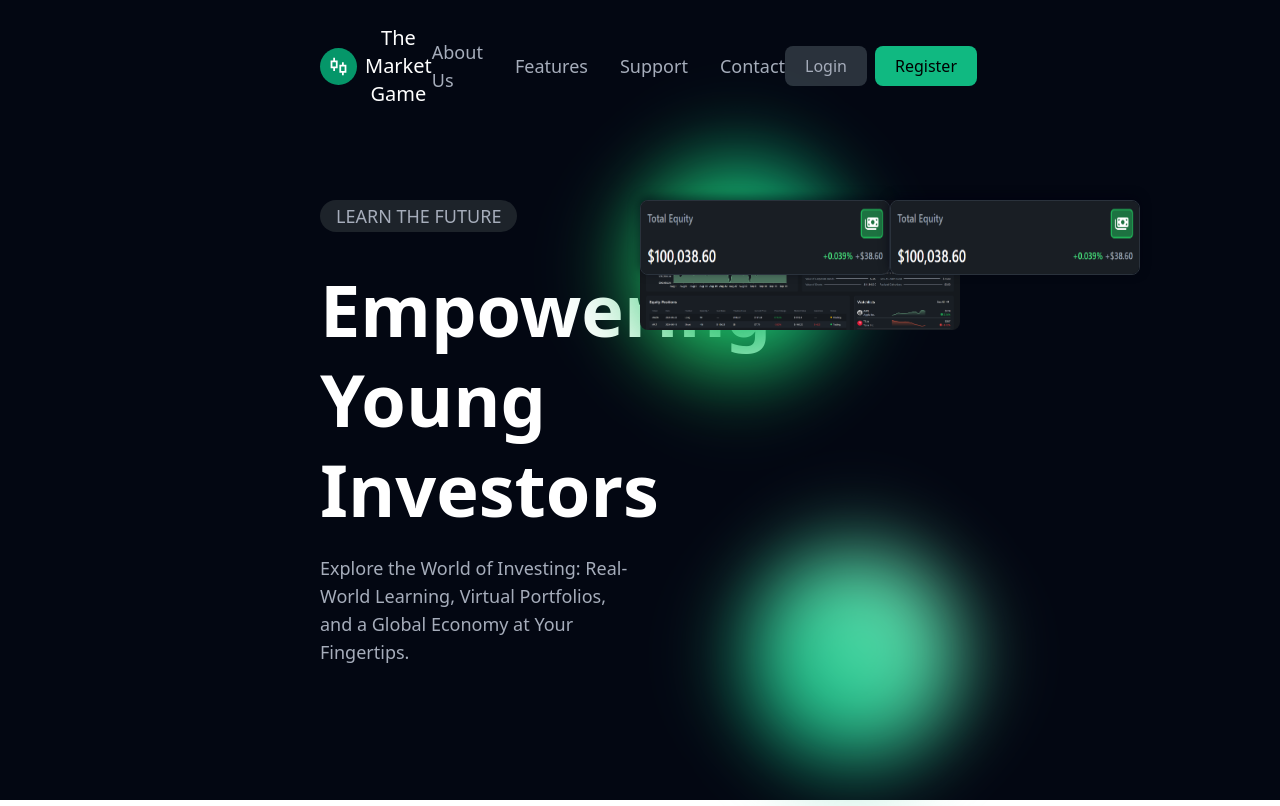
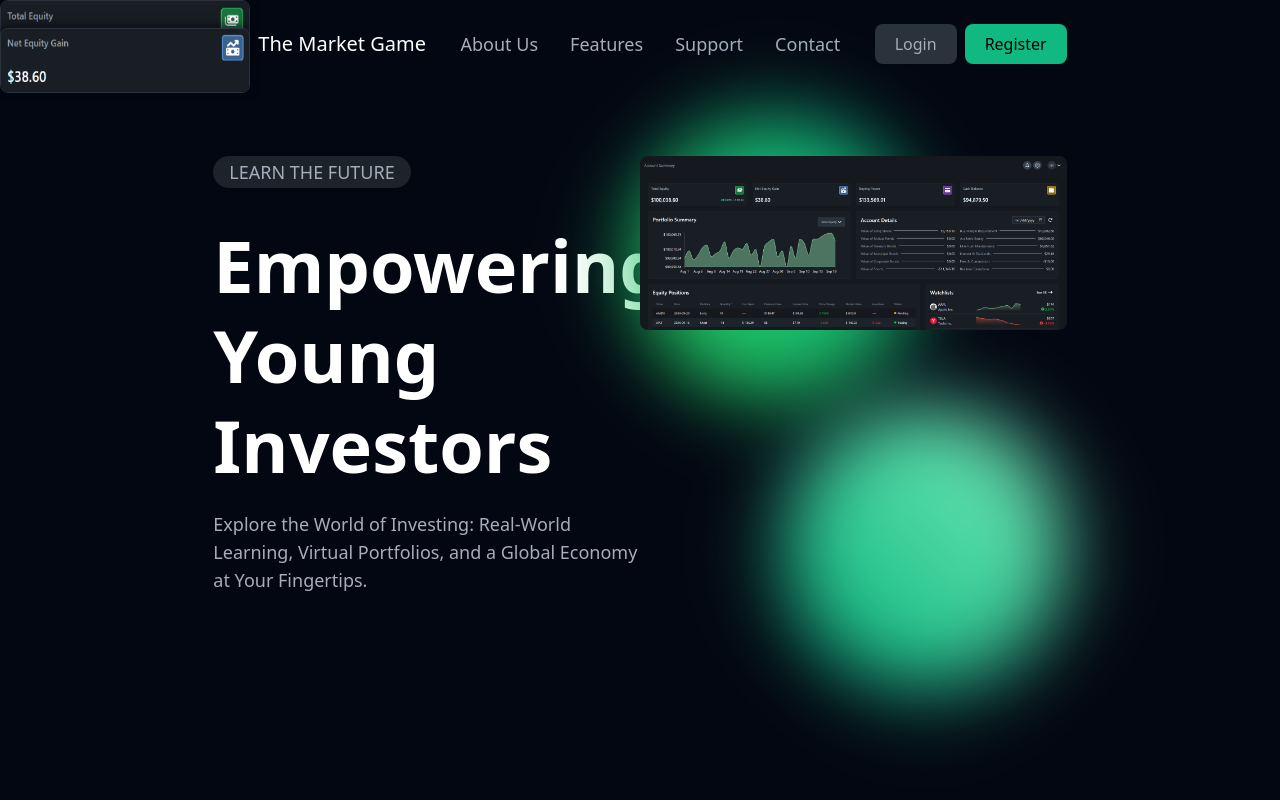
Before and after one commit to nikrp/TMG, a React (Vite) app: page / in a window 1280 px wide. Built offline with nearby package versions, Linux system fonts and the light colour scheme; no server answers; the database is empty.

Commit message:
Trying to make a previe screenshot

```diff
--- a/src/output.css
+++ b/src/output.css
@@ -2404,12 +2404,16 @@
   inset: 0.875rem;
 }
 
+.-bottom-24 {
+  bottom: -6rem;
+}
+
 .-left-2 {
   left: -0.5rem;
 }
 
-.-top-36 {
-  top: -9rem;
+.-top-10 {
+  top: -2.5rem;
 }
 
 .left-0 {
@@ -2432,32 +2436,8 @@
   top: 0.5rem;
 }
 
-.-bottom-36 {
-  bottom: -9rem;
-}
-
-.-top-5 {
-  top: -1.25rem;
-}
-
-.-top-10 {
-  top: -2.5rem;
-}
-
-.-bottom-32 {
-  bottom: -8rem;
-}
-
-.-bottom-28 {
-  bottom: -7rem;
-}
-
-.-bottom-24 {
-  bottom: -6rem;
-}
-
-.top-10 {
-  top: 2.5rem;
+.top-7 {
+  top: 1.75rem;
 }
 
 .z-20 {
@@ -2468,16 +2448,16 @@
   z-index: 50;
 }
 
+.z-\[100\] {
+  z-index: 100;
+}
+
+.z-\[110\] {
+  z-index: 110;
+}
+
 .z-\[1\] {
   z-index: 1;
-}
-
-.z-\[100\] {
-  z-index: 100;
-}
-
-.z-\[110\] {
-  z-index: 110;
 }
 
 .col-span-2 {
@@ -2662,19 +2642,15 @@
   height: 0.25px;
 }
 
+.h-\[65px\] {
+  height: 65px;
+}
+
 .h-fit {
   height: -moz-fit-content;
   height: fit-content;
 }
 
-.h-\[100px\] {
-  height: 100px;
-}
-
-.h-\[75px\] {
-  height: 75px;
-}
-
 .max-h-64 {
   max-height: 16rem;
 }
@@ -2741,6 +2717,10 @@
 
 .w-9 {
   width: 2.25rem;
+}
+
+.w-\[250px\] {
+  width: 250px;
 }
 
 .w-\[500px\] {
@@ -2756,10 +2736,6 @@
   width: 100%;
 }
 
-.w-\[250px\] {
-  width: 250px;
-}
-
 .max-w-3xl {
   max-width: 48rem;
 }
@@ -2859,10 +2835,6 @@
 
 .gap-8 {
   gap: 2rem;
-}
-
-.overflow-hidden {
-  overflow: hidden;
 }
 
 .overflow-x-auto {
@@ -3338,6 +3310,12 @@
   box-shadow: var(--tw-ring-offset-shadow, 0 0 #0000), var(--tw-ring-shadow, 0 0 #0000), var(--tw-shadow);
 }
 
+.shadow-\[rgba\(0\2c 0\2c 15\2c 0\.5\)_-0\.5px_-3px_10px_1px\] {
+  --tw-shadow: rgba(0,0,15,0.5) -0.5px -3px 10px 1px;
+  --tw-shadow-colored: -0.5px -3px 10px 1px var(--tw-shadow-color);
+  box-shadow: var(--tw-ring-offset-shadow, 0 0 #0000), var(--tw-ring-shadow, 0 0 #0000), var(--tw-shadow);
+}
+
 .shadow-md {
   --tw-shadow: 0 4px 6px -1px rgb(0 0 0 / 0.1), 0 2px 4px -2px rgb(0 0 0 / 0.1);
   --tw-shadow-colored: 0 4px 6px -1px var(--tw-shadow-color), 0 2px 4px -2px var(--tw-shadow-color);
@@ -3347,18 +3325,6 @@
 .shadow-xl {
   --tw-shadow: 0 20px 25px -5px rgb(0 0 0 / 0.1), 0 8px 10px -6px rgb(0 0 0 / 0.1);
   --tw-shadow-colored: 0 20px 25px -5px var(--tw-shadow-color), 0 8px 10px -6px var(--tw-shadow-color);
-  box-shadow: var(--tw-ring-offset-shadow, 0 0 #0000), var(--tw-ring-shadow, 0 0 #0000), var(--tw-shadow);
-}
-
-.shadow-\[rgba\(255\2c 255\2c 255\2c 0\.5\)_-0\.5px_-3px_10px_1px\] {
-  --tw-shadow: rgba(255,255,255,0.5) -0.5px -3px 10px 1px;
-  --tw-shadow-colored: -0.5px -3px 10px 1px var(--tw-shadow-color);
-  box-shadow: var(--tw-ring-offset-shadow, 0 0 #0000), var(--tw-ring-shadow, 0 0 #0000), var(--tw-shadow);
-}
-
-.shadow-\[rgba\(0\2c 0\2c 15\2c 0\.5\)_-0\.5px_-3px_10px_1px\] {
-  --tw-shadow: rgba(0,0,15,0.5) -0.5px -3px 10px 1px;
-  --tw-shadow-colored: -0.5px -3px 10px 1px var(--tw-shadow-color);
   box-shadow: var(--tw-ring-offset-shadow, 0 0 #0000), var(--tw-ring-shadow, 0 0 #0000), var(--tw-shadow);
 }
 
@@ -3544,3 +3510,15 @@
   --tw-text-opacity: 1;
   color: rgb(255 255 255 / var(--tw-text-opacity));
 }
+
+@media (min-width: 1280px) {
+  .xl\:w-4\/6 {
+    width: 66.666667%;
+  }
+}
+
+@media (min-width: 1536px) {
+  .\32xl\:w-3\/6 {
+    width: 50%;
+  }
+}
--- a/src/pages/Home.jsx
+++ b/src/pages/Home.jsx
@@ -2,11 +2,12 @@
 import { RiStockLine } from "react-icons/ri"
 import summary_page_snap from '../assets/summary_page_snap.png';
 import total_equity_snap from '../assets/total_equity_snap.png';
+import net_equity_snap from '../assets/net_equity_snap.png';
 
 export default function Home() {
     return (
         <div className={`min-h-screen bg-gray-950`}>
-            <div className={`flex items-center py-3 pt-6 w-3/6 justify-between mx-auto mb-20`}>
+            <div className={`flex items-center py-3 pt-6 xl:w-4/6 2xl:w-3/6 justify-between mx-auto mb-20`}>
                 <h1 className={`text-xl font-medium flex items-center gap-2 text-center text-white`}><div className={`bg-emerald-600 rounded-full`}><RiStockLine size={21} color='white' className={`m-2`} /></div>The Market Game</h1>
                 <div className={`flex items-center gap-8`}>
                     <p className={`text-lg text-base-content cursor-pointer`}>About Us</p>
@@ -19,7 +20,7 @@
                     <button className={`bg-emerald-500 hover:bg-emerald-400 transition-all duration-200 ease-in-out py-2 px-5 rounded-lg text-black`}>Register</button>
                 </div>
             </div>
-            <div className={`w-3/6 mx-auto flex`}>
+            <div className={`xl:w-4/6 2xl:w-3/6 mx-auto flex`}>
                 <div className={`w-1/2`}>
                     <p className={`py-0.5 px-4 rounded-full text-lg bg-base-100 text-base-content w-fit font-medium mb-8`}>LEARN THE FUTURE</p>
                     <p className={`text-7xl font-semibold text-white mb-5 leading-tight`}>Empowering Young Investors</p>
@@ -31,8 +32,8 @@
                     <div class="aspect-square -rotate-45 absolute rounded-full blur-2xl -left-2 -top-10 w-4/6 bg-gradient-to-r from-green-500 to-emerald-500 z-20"></div>
                     <div class="aspect-square -rotate-45 absolute rounded-full blur-2xl right-0 -bottom-24 w-4/6 bg-gradient-to-r from-emerald-500 to-emerald-300 z-20"></div>
                     <img src={summary_page_snap} alt="Account Summary Snapshot" className={`rounded-lg w-[500px] z-50 absolute`} />
-                    <img src={total_equity_snap} alt="Total Equity Snapshot" className={`shadow-[rgba(0,0,15,0.5)_-0.5px_-3px_10px_1px] abosolute left-0 top-0 z-[100] w-[250px] h-[75px] rounded-lg border border-neutral`}/>
-                    <img src={total_equity_snap} alt="Total Equity Snapshot" className={`shadow-[rgba(0,0,15,0.5)_-0.5px_-3px_10px_1px] abosolute left-0 top-10 z-[110] w-[250px] h-[75px] rounded-lg border border-neutral`}/>
+                    <img src={total_equity_snap} alt="Total Equity Snapshot" className={`shadow-[rgba(0,0,15,0.5)_-0.5px_-3px_10px_1px] fixed left-0 top-0 z-[100] w-[250px] h-[65px] rounded-lg border border-neutral`}/>
+                    <img src={net_equity_snap} alt="Total Equity Snapshot" className={`shadow-[rgba(0,0,15,0.5)_-0.5px_-3px_10px_1px] fixed left-0 top-7 z-[110] w-[250px] h-[65px] rounded-lg border border-neutral`}/>
                 </div>
             </div>
         </div>
```
